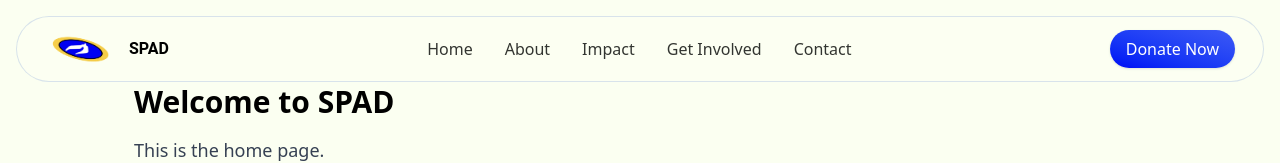
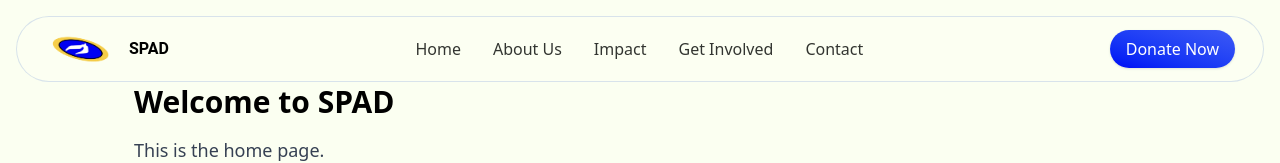
Before and after one commit to Himashree-KB/SPAD, a React (Vite) app in the folder frontend/: page / in a window 1280 px wide. Shown: the top 163 px of the page. Built offline with nearby package versions, Linux system fonts and the light colour scheme.

Commit message:
changed about to about us

```diff
--- a/frontend/src/components/Navbar.jsx
+++ b/frontend/src/components/Navbar.jsx
@@ -33,7 +33,7 @@ export default function Navbar() {
 
   const navItems = [
     { label: "Home", to: "/" },
-    { label: "About", to: "/about" },
+    { label: "About Us", to: "/about" },
     { label: "Impact", to: "/impact" },
     { label: "Get Involved", to: "/involved" },
     { label: "Contact", to: "/contact" },
```
